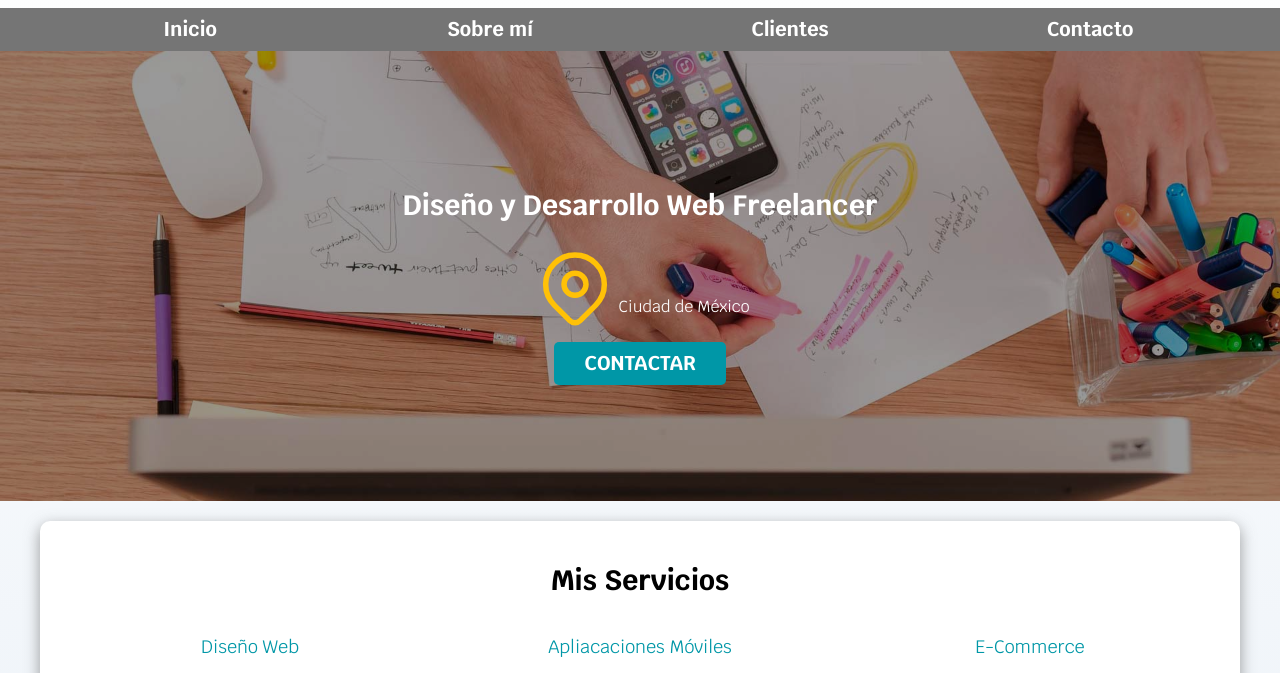
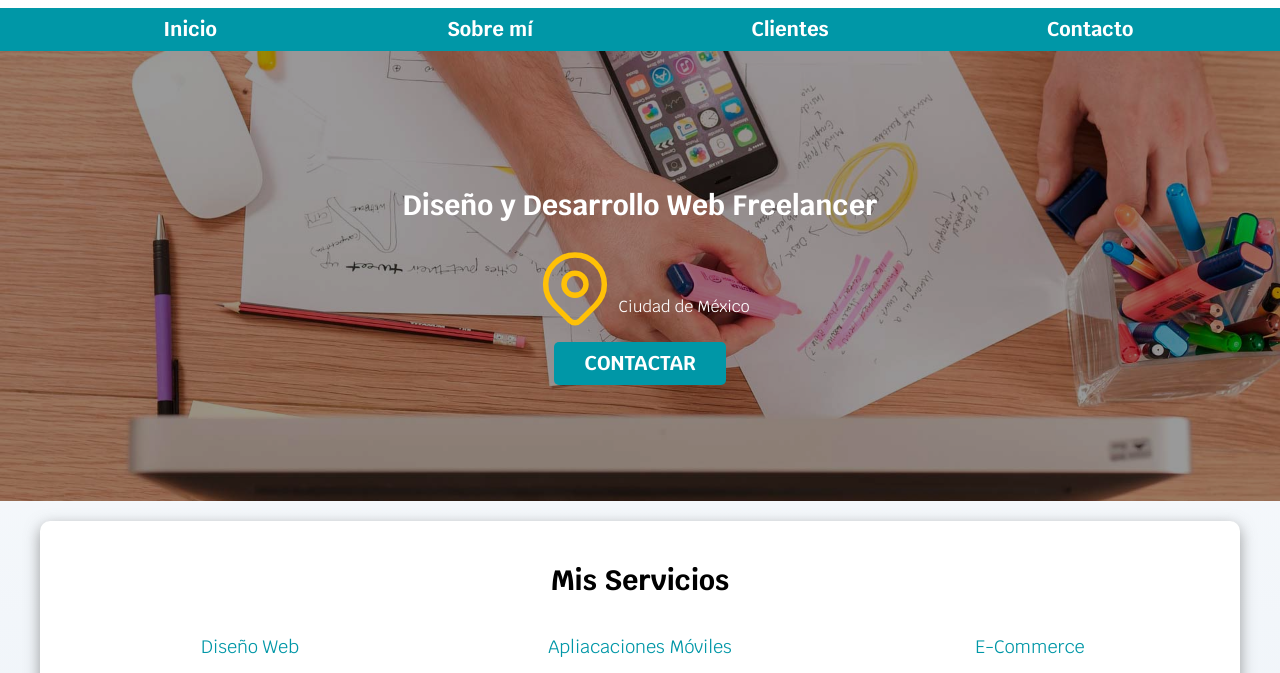
Before and after one commit to joseangel015/freelancer-inicio, a plain HTML site: page index.html in a window 1280 px wide. Shown: the part 87-760 px from the top of the page. Drawn offline with Linux system fonts and the light colour scheme.

Commit message:
Regresando el color al bg

```diff
--- a/css/style.css
+++ b/css/style.css
@@ -104,7 +104,7 @@ h1,h2,h3{
 }
 /*Navegacion principal*/
 .nav-bg{
-    background-color: var(--gris);
+    background-color: var(--secundario);
 }
 .navegacion-principal{
     display: flex;
```
